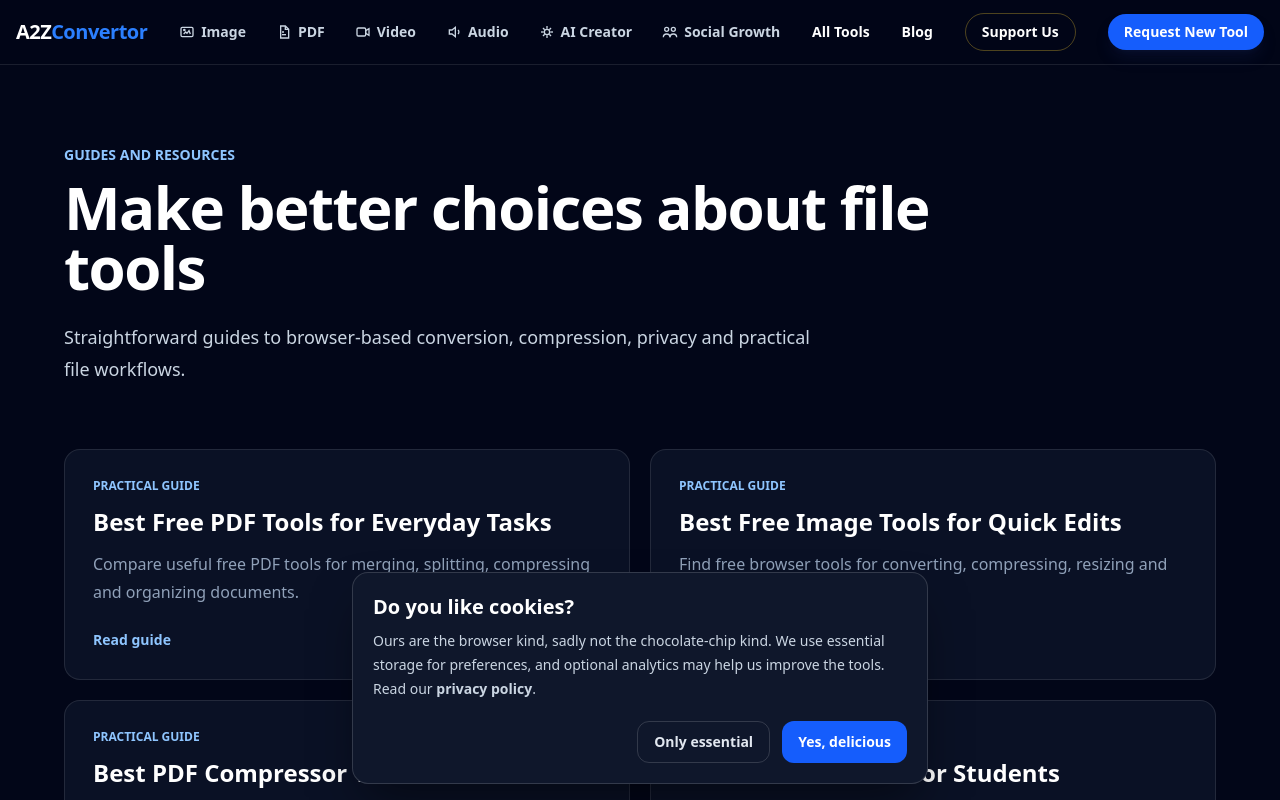
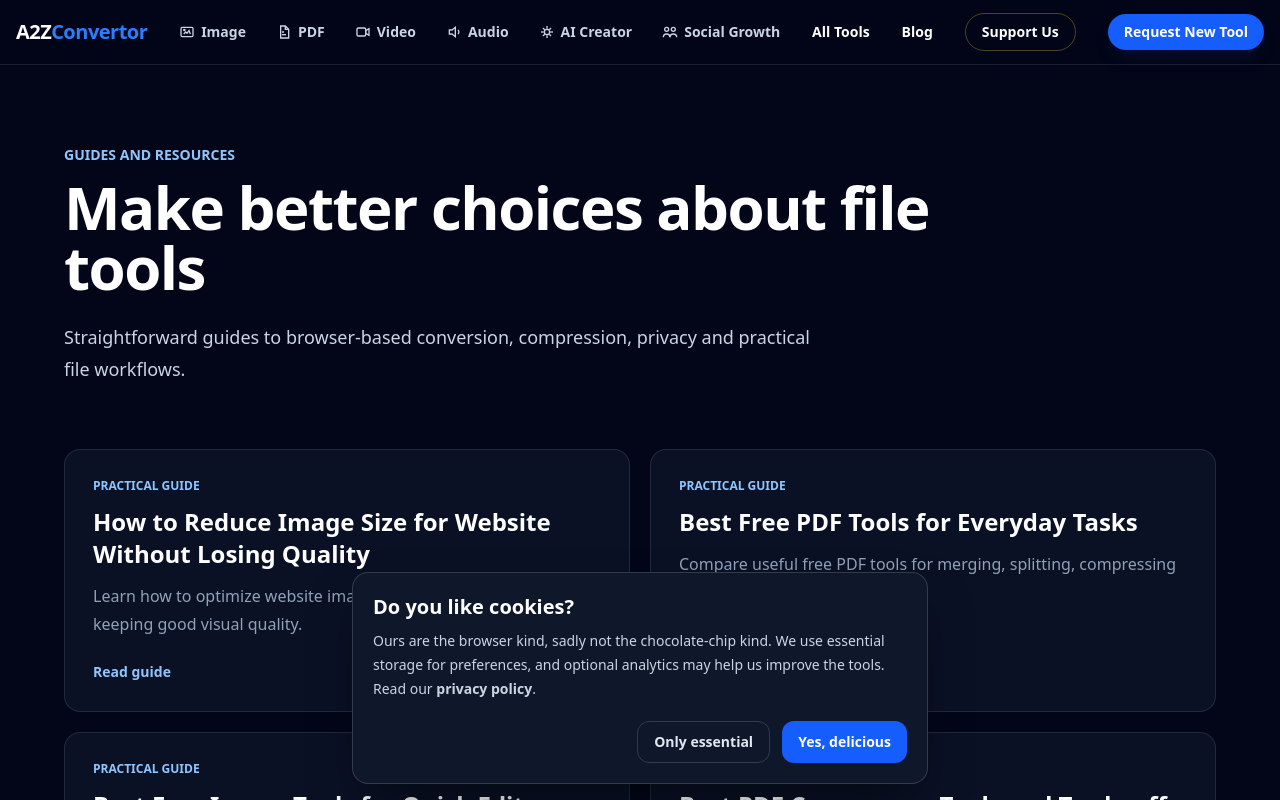
Before and after one commit to gigsbay/a2zconvertor, a Next.js app: page /resources in a window 1280 px wide. Shown: the top 800 px of the page. Built offline with nearby package versions, Linux system fonts and the light colour scheme.

Commit message:
Move support page to main route and update resources

```diff
--- a/app/resources/support/page.tsx
+++ b/app/support/page.tsx
@@ -9,3 +9,4 @@ export const dynamic = "force-static";
 
 export const metadata: Metadata = { title: "Support A2ZConvertor", description: "Help keep A2ZConvertor free and support hosting, AI generations and new tool development.", alternates: { canonical: absoluteUrl("/support") }, openGraph: { title: "Support A2ZConvertor", description: "Help keep free browser tools and limited AI generation available.", url: absoluteUrl("/support") }, twitter: { card: "summary_large_image", title: "Support A2ZConvertor", description: "Help keep free browser tools and limited AI generation available." } };
 export default function SupportPage() { return <main className="min-h-screen bg-slate-950 text-white"><Navbar/><section className="px-6 py-20"><div className="mx-auto max-w-4xl"><p className="text-sm font-bold uppercase text-amber-200">Support the project</p><h1 className="mt-3 text-5xl font-black">Help keep A2ZConvertor free</h1><p className="mt-6 text-lg leading-8 text-slate-300">A2ZConvertor is free to use and requires no account. Hosting, AI generations, development and testing still have real costs. Voluntary support helps us maintain existing tools, improve free limits and build requested features responsibly.</p><a href={BUY_ME_A_COFFEE_URL} target="_blank" rel="noreferrer" className="mt-8 inline-flex rounded-xl bg-amber-300 px-6 py-3 font-bold text-slate-950 hover:bg-amber-200">Buy Me a Coffee</a><div className="mt-14 grid gap-5 md:grid-cols-3">{[["Request a Tool","/request-tool","Suggest the workflow that would save you time."],["Explore AI Creator Tools","/ai-tools","Use the free Gemini-powered creator tools."],["Advertise or Partner","/advertise","Discuss relevant sponsorship and partnership opportunities."]].map(([title,href,body])=><Link key={href} href={href} className="rounded-2xl border border-white/10 bg-slate-900/70 p-6 hover:border-amber-300/40"><h2 className="text-xl font-bold">{title}</h2><p className="mt-3 text-slate-400">{body}</p></Link>)}</div></div></section><Footer/></main>; }
+alternates: { canonical: absoluteUrl("/support") }
--- a/data/resourceIndex.ts
+++ b/data/resourceIndex.ts
@@ -5,6 +5,13 @@ export type ResourceSummary = {
 };
 
 export const resourceSummaries: ResourceSummary[] = [
+
+  {
+ slug:"how-to-reduce-image-size-for-website",
+ title:"How to Reduce Image Size for Website Without Losing Quality",
+ description:
+ "Learn how to optimize website images for faster loading while keeping good visual quality."
+},
   {
     slug: "best-free-pdf-tools",
     title: "Best Free PDF Tools for Everyday Tasks",
--- a/data/resourcePages.ts
+++ b/data/resourcePages.ts
@@ -80,6 +80,23 @@ export const resourcePages: ResourcePage[] = [
   makeResource("how-to-convert-webp-to-jpg", "How to Convert WEBP to JPG", "Convert WEBP images to JPG when a website, app or document workflow does not accept WEBP.", "WEBP is efficient, but JPG is still widely accepted by older forms, editors and upload systems.", ["webp-to-jpg", "webp-to-png", "compress-image", "resize-image"], ["Upload WEBP", "Convert to JPG", "Check transparency loss", "Compress or resize if needed"]),
   makeResource("how-to-remove-image-metadata", "How to Remove Image Metadata Online", "Remove common EXIF and embedded image metadata with a browser canvas re-export.", "Images can contain camera, date, device and location details. Re-exporting through canvas removes most embedded metadata while creating a new file.", ["remove-image-metadata", "image-color-picker", "compress-image", "resize-image"], ["Upload image", "Choose output format", "Download cleaned copy", "Check quality and file size"]),
   makeResource("best-free-online-file-converters", "Best Free Online File Converters for Everyday Workflows", "Compare free browser-based converters for images, PDFs, audio, video and creator workflows.", "The best free converter is the one that clearly supports your input, labels the real output and does not pretend to do server-heavy work in the browser.", ["jpg-to-png", "webp-to-jpg", "image-to-pdf", "audio-converter", "video-thumbnail-extractor", "pdf-merge"], ["Check input support", "Confirm output format", "Review privacy model", "Test the downloaded result"]),
+makeResource(
+"how-to-reduce-image-size-for-website",
+"How to Reduce Image Size for Website Without Losing Quality",
+"Learn how to optimize website images for faster loading while keeping good visual quality.",
+"Large images slow websites. Optimizing dimensions and formats improves performance.",
+[
+"compress-image",
+"resize-image",
+"webp-to-jpg",
+"jpg-to-webp"
+],
+[
+"Resize before uploading",
+"Use modern formats",
+"Compress original images"
+]
+),
 ];
 
 const enhancedResourceSlugs = new Set([
```
